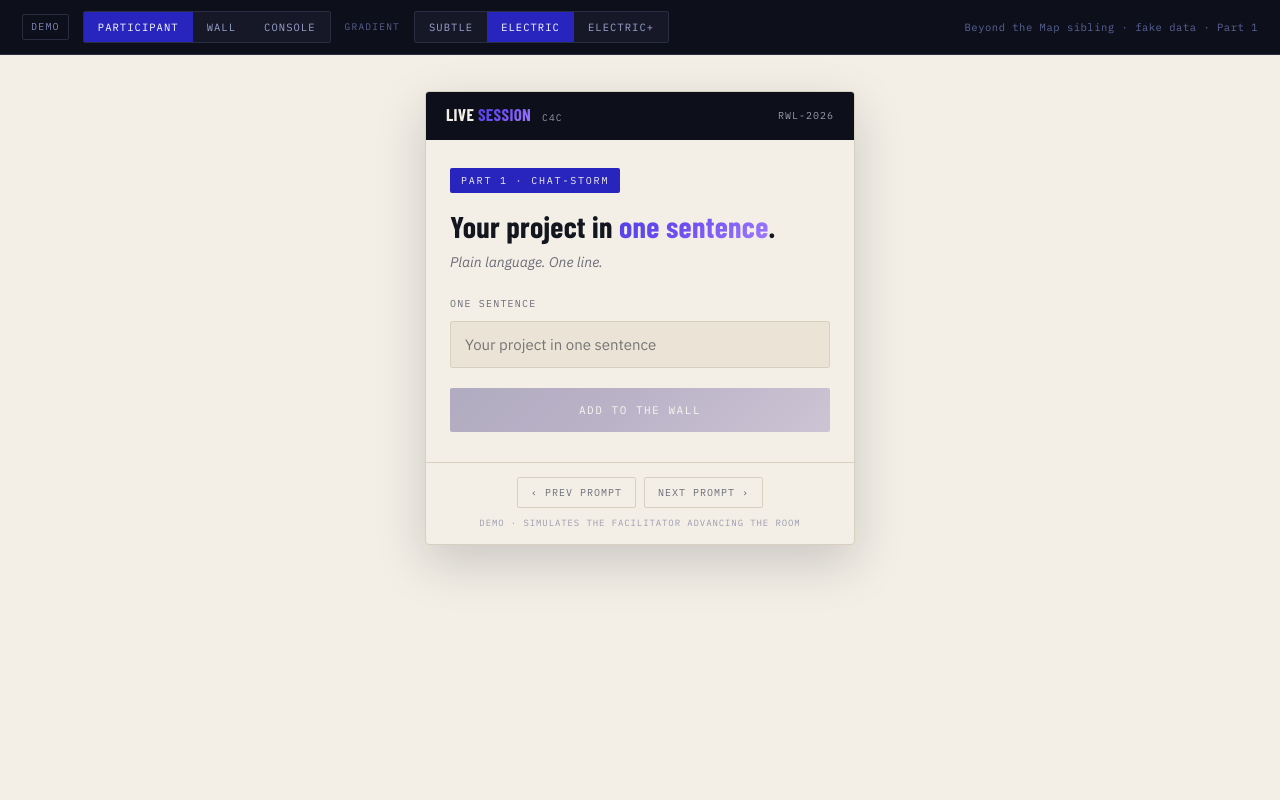
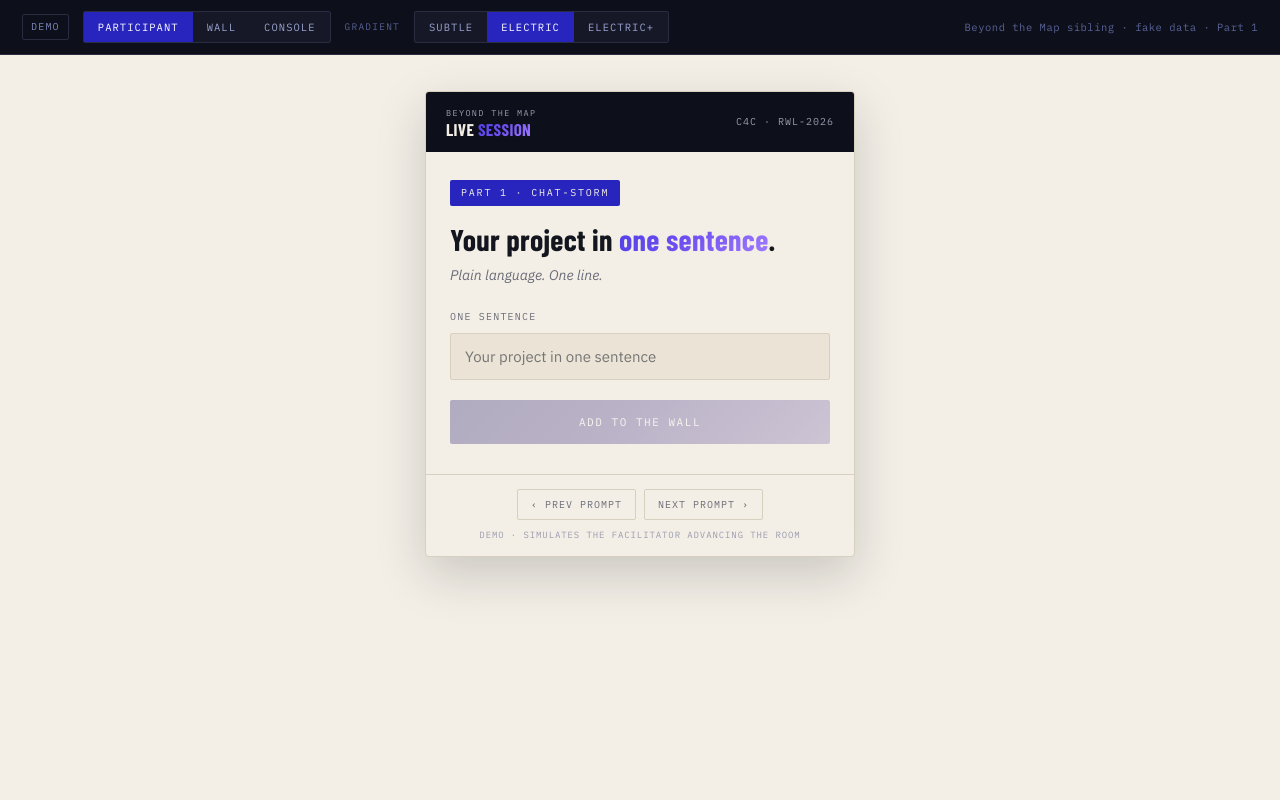
Before and after one commit to georgeeschuler-technoboop/live-session, a plain HTML site: page index.html in a window 1280 px wide. Shown: the top 800 px of the page. Drawn offline with nearby package versions, Linux system fonts and the light colour scheme; a web font is replaced by a local one.

Commit message:
Add files via upload

```diff
--- a/index.html
+++ b/index.html
@@ -3,12 +3,14 @@
 <head>
 <meta charset="UTF-8">
 <meta name="viewport" content="width=device-width, initial-scale=1.0">
-<title>Live Session Capture · Prototype</title>
+<title>Beyond the Map: Live Session</title>
 <!--
   Live Session Capture — feel-test prototype
   Connecting for Change LLC
 
   Changelog
+  v0.4 — 2026-06-11. Named: Beyond the Map: Live Session (member of the
+         Beyond the Map family). Wordmark restructured. Shipped as index.html.
   v0.3 — 2026-06-11. Added the Console (backstage facilitator cockpit) as the
          third view: run-of-show rail with step advance, attributed firehose,
          deterministic tagging (cluster = a set of response ids, Principle 1),
@@ -57,7 +59,8 @@
   #participant{min-height:calc(100vh - 46px);display:flex;justify-content:center;align-items:flex-start;padding:36px 18px 70px}
   .device{width:100%;max-width:430px;background:var(--c-paper);border:1px solid var(--c-line);border-radius:4px;overflow:hidden;box-shadow:0 18px 50px rgba(13,15,26,.18)}
   .device-top{background:var(--c-navy);color:var(--c-paper);padding:14px 20px;display:flex;align-items:center;justify-content:space-between}
-  .device-brand{display:flex;align-items:baseline;gap:11px}
+  .device-brand{display:flex;flex-direction:column;gap:2px}
+  .device-brand .fam{font-family:var(--font-mono);font-size:8.5px;letter-spacing:.16em;color:var(--c-muted-2);text-transform:uppercase}
   .device-brand .nm{font-family:var(--font-display);font-weight:800;font-size:17px;letter-spacing:.02em;text-transform:uppercase;line-height:1}
   .device-brand .sub{font-family:var(--font-mono);font-size:9.5px;color:var(--c-muted-2);letter-spacing:.12em;text-transform:uppercase}
   .device-code{font-family:var(--font-mono);font-size:10px;color:var(--c-muted-2);letter-spacing:.1em}
@@ -263,8 +266,8 @@
 <section id="participant" class="screen on">
   <div class="device">
     <div class="device-top">
-      <div class="device-brand"><span class="nm">LIVE <span class="grad">SESSION</span></span><span class="sub">C4C</span></div>
-      <span class="device-code">RWL-2026</span>
+      <div class="device-brand"><span class="fam">Beyond the Map</span><span class="nm">LIVE <span class="grad">SESSION</span></span></div>
+      <span class="device-code">C4C · RWL-2026</span>
     </div>
     <div class="device-body" id="pBody"></div>
     <div class="device-foot">
```
Also changed, not shown: 2 other files.
